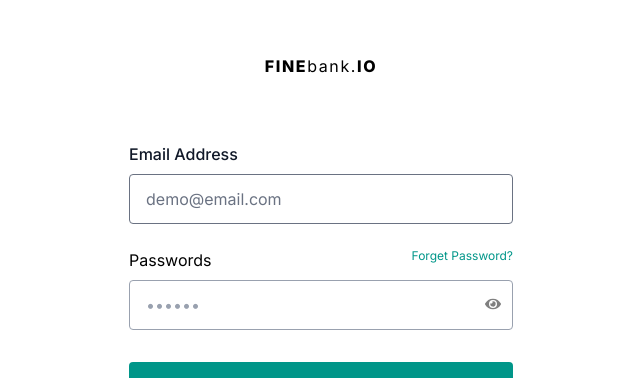
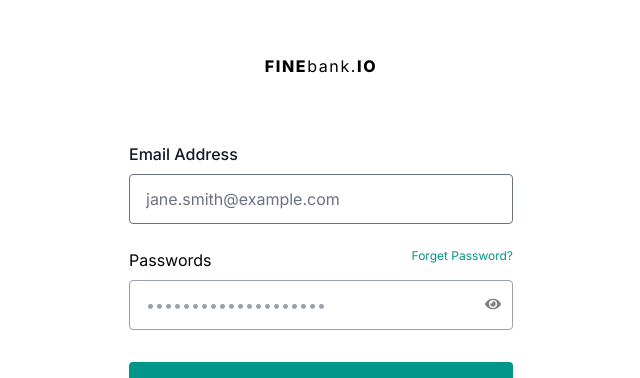
Before and after one commit to Favais/fin-mang, a React (Vite) app in the folder frontend/: page /login in a window 1280 px wide. Shown: the part 124-502 px from the top of the page, without its empty margins (319-959 px from the left). Built offline with nearby package versions, Linux system fonts and the light colour scheme; no server answers.

Commit message:
Update Login.jsx

```diff
--- a/frontend/src/pages/Login.jsx
+++ b/frontend/src/pages/Login.jsx
@@ -19,8 +19,8 @@ const Login = () => {
     // Auto-fill demo credentials on load
     useEffect(() => {
         reset({
-            email: "demo@email.com",
-            password: "qwerty",
+            email: "jane.smith@example.com",
+            password: "hashed_password_here",
         });
     }, [reset]);
     const onsubmit = async (formData) => {
```
